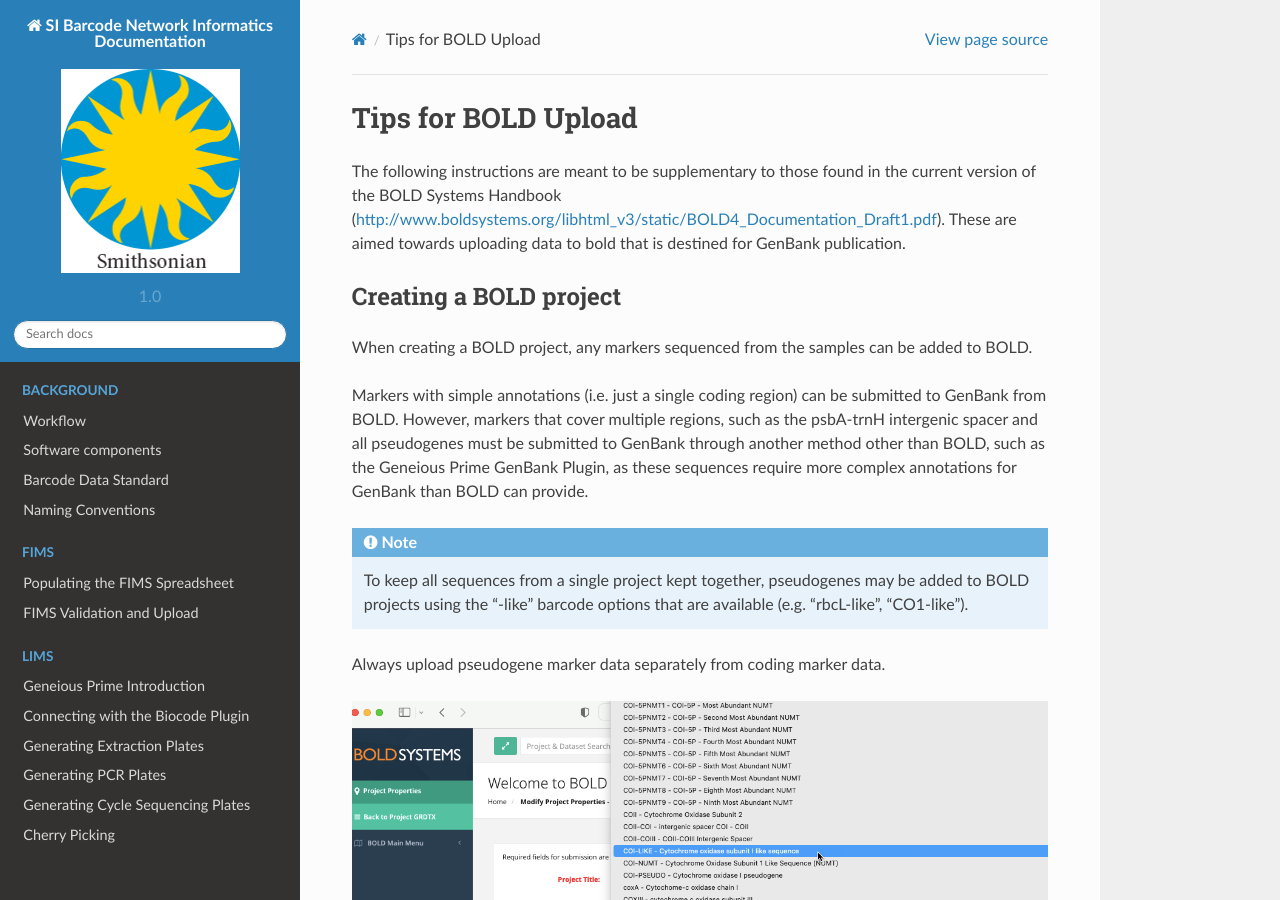
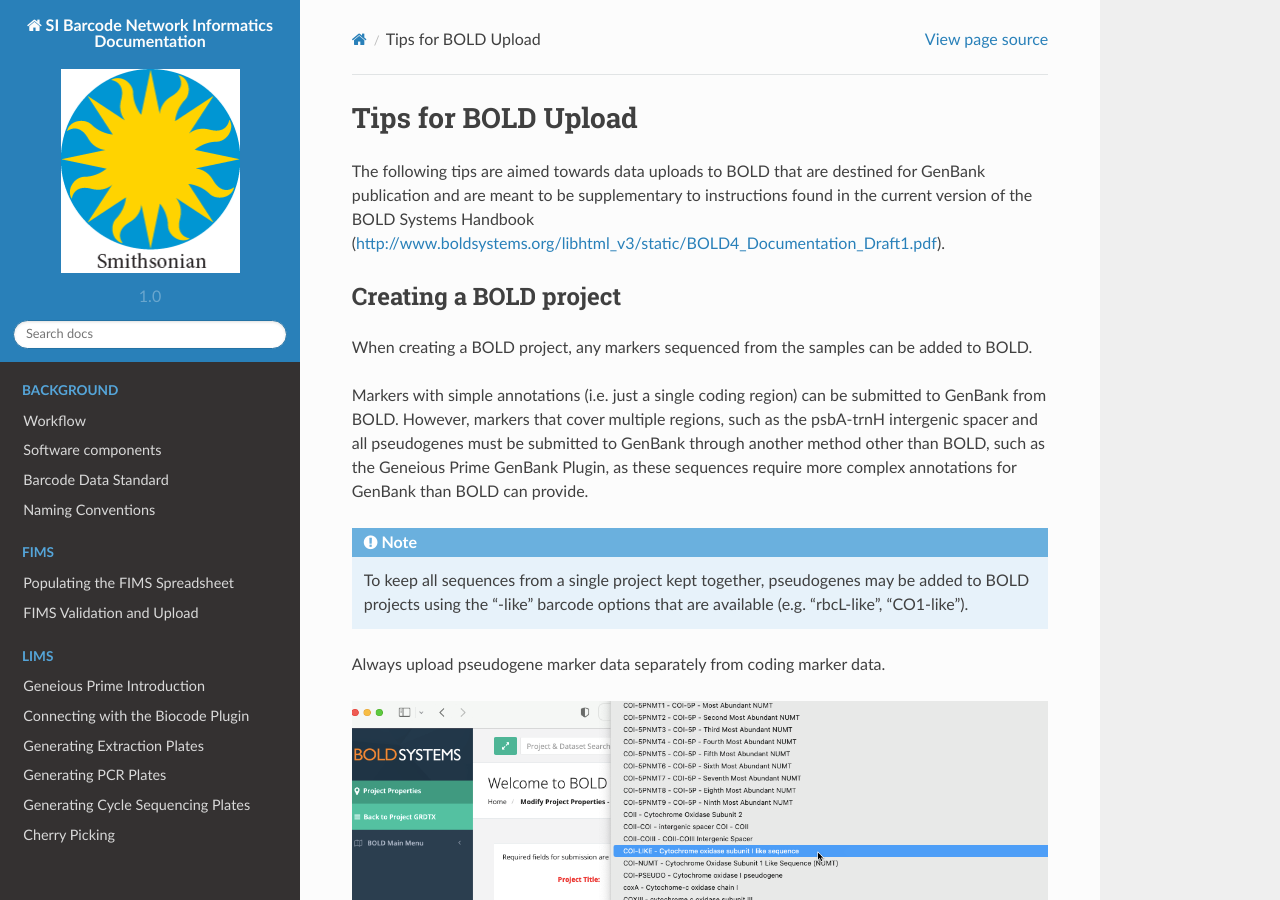
Before and after one commit to SIBarcodeNetwork/ReadtheDocsMaster, a Sphinx documentation site: the page built from Docs/BOLD_tips.rst, in a window 1280 px wide and 900 px high. Built offline with Sphinx 7.4.7 and the Read the Docs theme 2.0.0, drawn with Linux system fonts in a browser that asks for light colours.

Commit message:
Update BOLD_tips.rst

```diff
--- a/Docs/BOLD_tips.rst
+++ b/Docs/BOLD_tips.rst
@@ -1,7 +1,7 @@
 Tips for BOLD Upload
 =====================
 
-The following instructions are meant to be supplementary to those found in the current version of the BOLD Systems Handbook (http://www.boldsystems.org/libhtml_v3/static/BOLD4_Documentation_Draft1.pdf). These are aimed towards uploading data to bold that is destined for GenBank publication.
+The following tips are aimed towards data uploads to BOLD that are destined for GenBank publication and are meant to be supplementary to instructions found in the current version of the BOLD Systems Handbook (http://www.boldsystems.org/libhtml_v3/static/BOLD4_Documentation_Draft1.pdf).
 
 
 Creating a BOLD project
```
